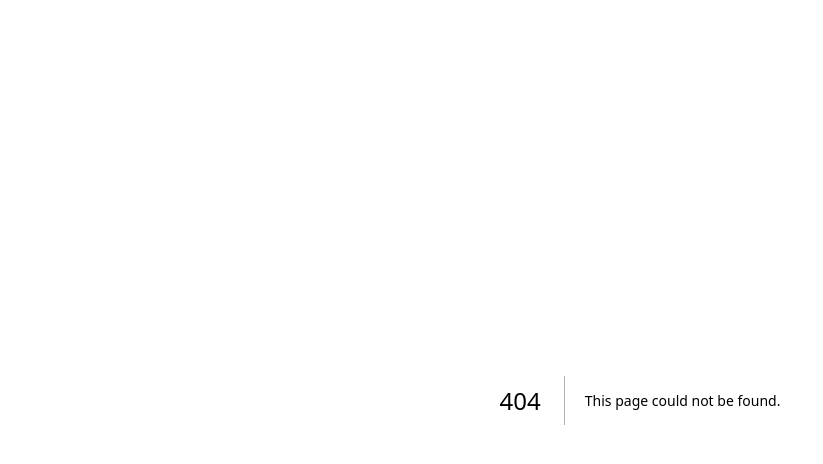
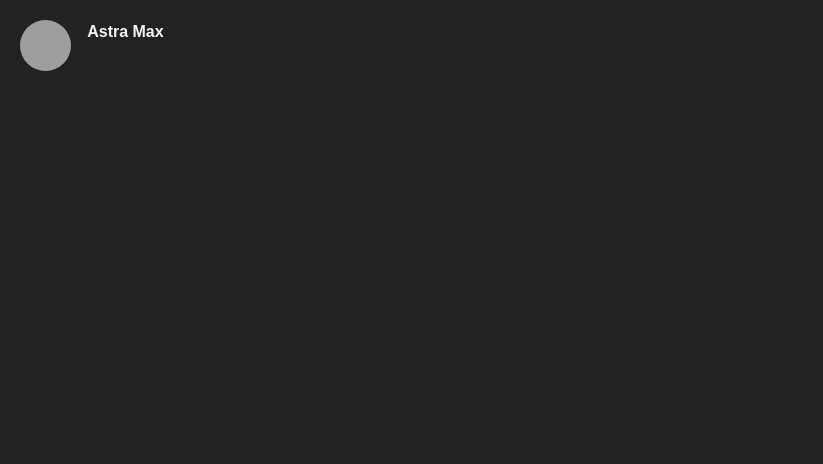
Before and after one commit to Astra-max/social-app, a Next.js app in the folder front-end/: page /view/Messages/1 in a window 1280 px wide. Before the commit this address had no page. Shown: the top 464 px of the page, without its empty margins (0-823 px from the left). Built offline with nearby package versions, Linux system fonts and the light colour scheme; grey boxes are pictures that could not be loaded.

Commit message:
feat: single chat session ui with user

```diff
--- /dev/null
+++ b/front-end/app/view/Messages/[userId]/page.tsx
@@ -0,0 +1,56 @@
+"use client"
+
+import UserProfileImage from "@/components/header/profile/userProfile"
+import { suggestedFollows } from "@/libs/dummy"
+import { useParams, usePathname } from "next/navigation"
+import Image from "next/image"
+
+export default function ChatUser() {
+    const { userId } = useParams()
+    const pathName = usePathname()
+
+    if (pathName && pathName === "/view/Messages") return <NewChat />
+
+    const id = Number(userId)
+
+    const data = suggestedFollows.find((singleUser) => singleUser.userId === id)
+
+    if (data) return <SingleUser data={data} />
+
+    return <p>User with id {userId} not found</p>
+}
+
+interface UserProfile {
+    userProfileImage: string;
+    fullName: string;
+}
+
+
+export function SingleUser({ data }: { data: UserProfile }) {
+    return (
+        <div className="w-full flex items-start justify-between px-3 py-2 bg-[#222222] h-25 mr-2 ml-2 rounded-lg">
+            <div className="flex gap-4 items-start py-3">
+                <UserProfileImage url={data.userProfileImage} />
+                <div>
+                    <p className="font-bold text-1xl">{data.fullName}</p>
+                </div>
+            </div>
+            <div></div>
+        </div>
+    )
+}
+
+export function NewChat() {
+    return (
+        <div className="w-full h-screen flex flex-col align-middle justify-center">
+            <div className="w-full h-screen flex flex-col items-center gap-3 justify-center">
+                <Image
+                    width={170}
+                    height={400}
+                    src="/chat.svg"
+                    alt="start new chat" />
+                <p className="text-2xl text-gray-400">Start new chat</p>
+            </div>
+        </div>
+    )
+}
```
